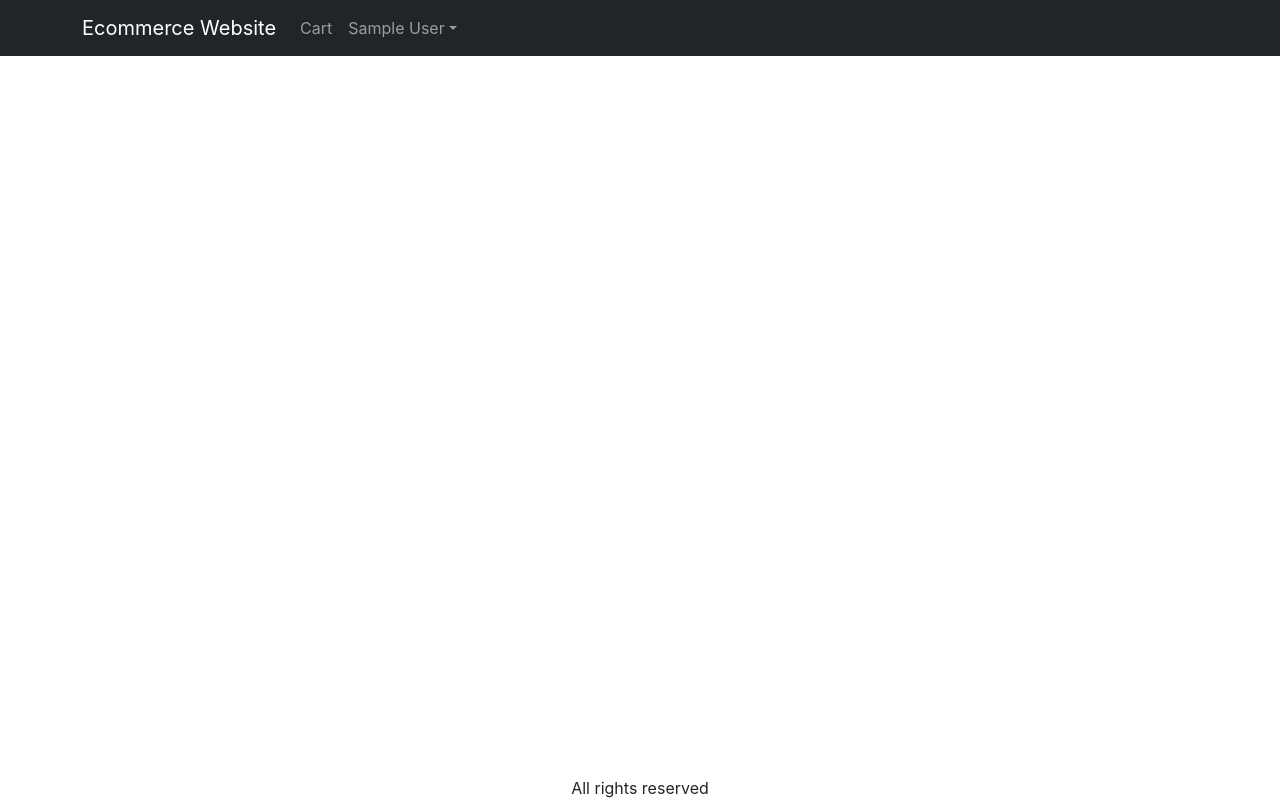
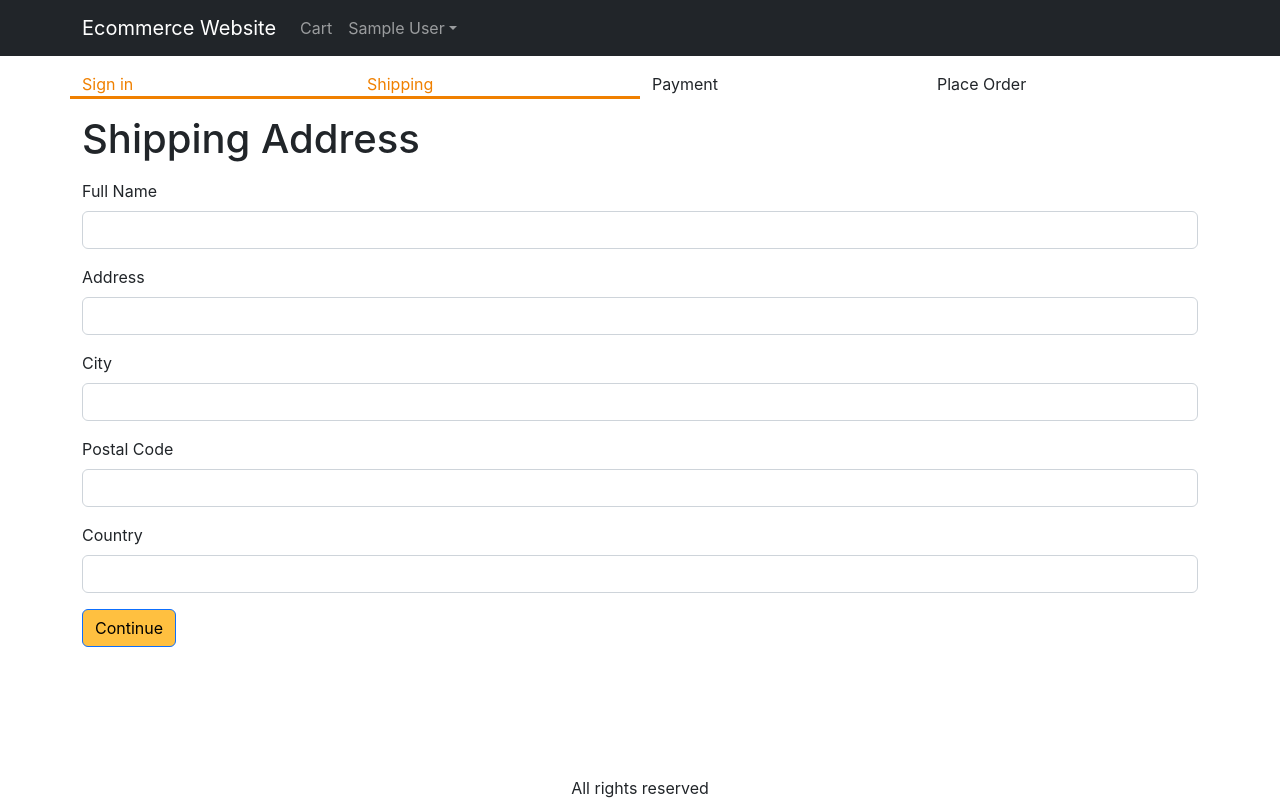
Before and after one commit to sam2420/webtechproject, a React (Create React App) app in the folder frontend/: page /shipping in a window 1280 px wide. Built offline with nearby package versions, Linux system fonts and the light colour scheme; sample sign-in values are in the browser's storage.

Commit message:
shippingaddress

```diff
--- a/frontend/src/App.js
+++ b/frontend/src/App.js
@@ -1,5 +1,5 @@
 import { BrowserRouter } from "react-router-dom";
-import {ToastContainer} from 'react-toastify';
+import { ToastContainer } from 'react-toastify';
 import 'react-toastify/dist/ReactToastify.css';
 import { Routes } from "react-router-dom";
 import { Route } from "react-router-dom";
@@ -15,13 +15,15 @@
 import { Store } from "./Store";
 import CartScreen from "./screens/CartScreen";
 import SigninScreen from "./screens/SigninScreen";
+import ShippingAdressScreen from "./screens/ShippingAdressScreen";
 function App() {
   // console.log("hello")
-  const {state,dispatch:ctxDispatch} = useContext(Store);
-  const{cart, userInfo}=state;
+  const { state, dispatch: ctxDispatch } = useContext(Store);
+  const { cart, userInfo } = state;
   const signoutHandler = () => {
-    ctxDispatch({type: 'USER_SIGNOUT'});
+    ctxDispatch({ type: 'USER_SIGNOUT' });
     localStorage.removeItem('userInfo');
+    localStorage.removeItem('ShippingAddress');
     // navigate('/');
   }
   return (
@@ -39,9 +41,9 @@
               <Nav className="me-auto">
                 <Link to="/cart" className="nav-link">
                   Cart
-                  {cart.cartItems.length>0 && (
+                  {cart.cartItems.length > 0 && (
                     <Badge pill bg="danger">
-                      {cart.cartItems.reduce((a,c)=>a+c.quantity,0)}
+                      {cart.cartItems.reduce((a, c) => a + c.quantity, 0)}
                     </Badge>
                   )}
                 </Link>
@@ -53,7 +55,7 @@
                     <LinkContainer to="/orderhistory">
                       <NavDropdown.Item>Order History</NavDropdown.Item>
                     </LinkContainer>
-                    <NavDropdown.Divider/>
+                    <NavDropdown.Divider />
                     <Link
                       className="dropdown-item"
                       to="#signout"
@@ -76,8 +78,9 @@
           <Container className="mt-3">
             <Routes>
               <Route path="/product/:slug" element={<ProductScreen />} />
-              <Route path='/cart' element={<CartScreen/>}/>
-              <Route path='/signin' element={<SigninScreen/>}/>
+              <Route path='/cart' element={<CartScreen />} />
+              <Route path='/signin' element={<SigninScreen />} />
+              <Route path='/shipping' element={<ShippingAdressScreen />} />
               <Route path="/" element={<HomeScreen />} />
             </Routes>
           </Container>
--- a/frontend/src/Store.js
+++ b/frontend/src/Store.js
@@ -1,10 +1,17 @@
 import { createContext, useReducer } from "react";
 export const Store = createContext();
 const initialState = {
+
+
     userInfo: localStorage.getItem('userInfo')
         ? JSON.parse(localStorage.getItem('userInfo'))
         : null,
     cart: {
+
+        shippingAddress: localStorage.getItem('shippingAddress')
+            ? JSON.parse(localStorage.getItem('shippingAddress'))
+            : {},
+
         cartItems: localStorage.getItem('cartItems')
             ? JSON.parse(localStorage.getItem('cartItems'))
             : [],
@@ -41,7 +48,15 @@
         case 'USER_SIGNIN':
             return { ...state, userInfo: action.payload };
         case 'USER_SIGNOUT':
-            return { ...state, userInfo: null };
+            return { ...state, userInfo: null, cart: { cartItems: [], shippingAddress: {} } };
+        case 'SAVE_SHIPPING_ADDRESS':
+            return {
+                ...state,
+                cart: {
+                    ...state.cart,
+                    shippingAddress: action.payload,
+                }
+            }
         default:
             return state;
     }
--- /dev/null
+++ b/frontend/src/components/CheckoutSteps.js
@@ -0,0 +1,13 @@
+import React from 'react'
+import { Col, Row } from 'react-bootstrap'
+
+export default function CheckoutSteps(props) {
+    return (
+        <Row className='checkout-steps'>
+            <Col className={props.step1 ? 'active' : ' '}>Sign in</Col>
+            <Col className={props.step2 ? 'active' : ' '}>Shipping</Col>
+            <Col className={props.step3 ? 'active' : ' '}>Payment</Col>
+            <Col className={props.step4 ? 'active' : ' '}>Place Order</Col>
+        </Row>
+    )
+}
--- a/frontend/src/index.css
+++ b/frontend/src/index.css
@@ -59,3 +59,11 @@
 .small-container{
   max-width:600px;
 }
+checkout-steps > div{
+  border-bottom: 0.2 rem solid #a0a0a0;
+  color:#a0a0a0
+}
+.checkout-steps > div.active{
+  border-bottom: 0.2rem solid #f08000;
+  color: #f08000;;
+}
--- /dev/null
+++ b/frontend/src/screens/ShippingAdressScreen.js
@@ -0,0 +1,87 @@
+import React, { useContext, useEffect, useState } from 'react'
+import { Button, ButtonToolbar, Form } from 'react-bootstrap'
+import { Helmet } from 'react-helmet-async'
+import { useNavigate } from 'react-router-dom';
+import { Store } from '../Store';
+import CheckoutSteps from '../components/CheckoutSteps';
+
+export default function ShippingAdressScreen() {
+
+    const navigate = useNavigate();
+    const { state, dispatch: ctxDispatch } = useContext(Store);
+    const {
+        userInfo,
+        cart: { shippingAddress },
+    } = state;
+
+    const [fullName, setFullName] = useState(shippingAddress.fullName || '');
+    const [address, setAddress] = useState(shippingAddress.address || '');
+    const [city, setCity] = useState(shippingAddress.city || '');
+    const [postalCode, setPostalCode] = useState(shippingAddress.postalCode || '');
+
+    useEffect(() => {
+        if (!userInfo) {
+            navigate('/signin?redirect=/shipping');
+        }
+    }, [userInfo, navigate]);
+    const [country, setCountry] = useState(shippingAddress.country || '');
+
+
+    const submitHandler = (e) => {
+        e.preventDefault();
+        ctxDispatch({ type: 'SAVE_SHIPPING_ADDRESS', payload: { fullName, address, city, postalCode, country } });
+        localStorage.setItem('shippingAddress', JSON.stringify({ fullName, address, city, postalCode, country }));
+        navigate('/payment');
+    };
+    return (
+        <div>
+            <Helmet>
+                <title>Shipping Address</title>
+            </Helmet>
+            <CheckoutSteps step1 step2></CheckoutSteps>
+            <h1 className='my-3'>Shipping Address</h1>
+            <Form onSubmit={submitHandler}>
+                <Form.Group className='mb-3' controlId='fullName'>
+                    <Form.Label>Full Name</Form.Label>
+                    <Form.Control
+                        value={fullName}
+                        onChange={(e) => setFullName(e.target.value)}
+                        required />
+                </Form.Group>
+                <Form.Group className='mb-3' controlId='address'>
+                    <Form.Label>Address</Form.Label>
+                    <Form.Control
+                        value={address}
+                        onChange={(e) => setAddress(e.target.value)}
+                        required />
+                </Form.Group>
+                <Form.Group className='mb-3' controlId='city'>
+                    <Form.Label>City</Form.Label>
+                    <Form.Control
+                        value={city}
+                        onChange={(e) => setCity(e.target.value)}
+                        required />
+                </Form.Group>
+                <Form.Group className='mb-3' controlId='postalCode'>
+                    <Form.Label>Postal Code</Form.Label>
+                    <Form.Control
+                        value={postalCode}
+                        onChange={(e) => setPostalCode(e.target.value)}
+                        required />
+                </Form.Group>
+                <Form.Group className='mb-3' controlId='country'>
+                    <Form.Label>Country</Form.Label>
+                    <Form.Control
+                        value={country}
+                        onChange={(e) => setCountry(e.target.value)}
+                        required />
+                </Form.Group>
+                <div className='mb-3'>
+                    <Button variant='primary' type='submit'>
+                        Continue
+                    </Button>
+                </div>
+            </Form>
+        </div>
+    )
+}
```
